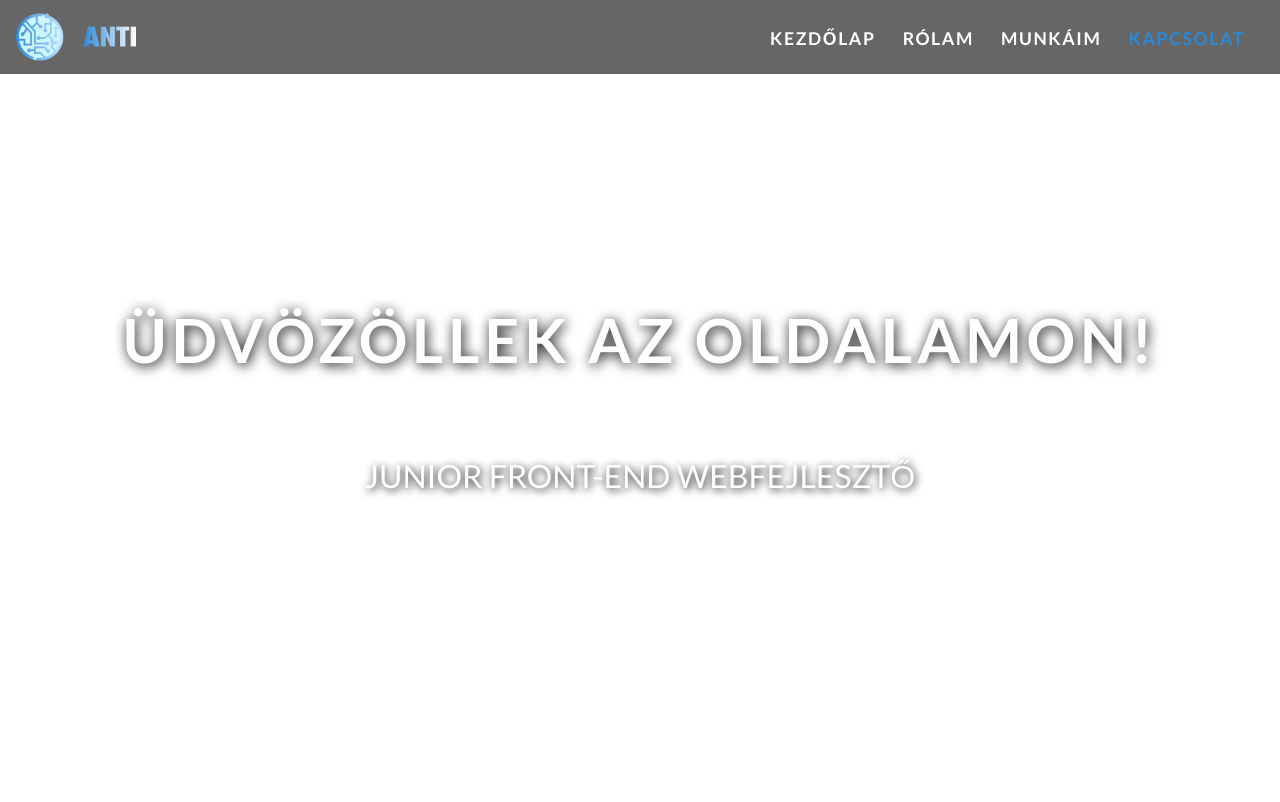
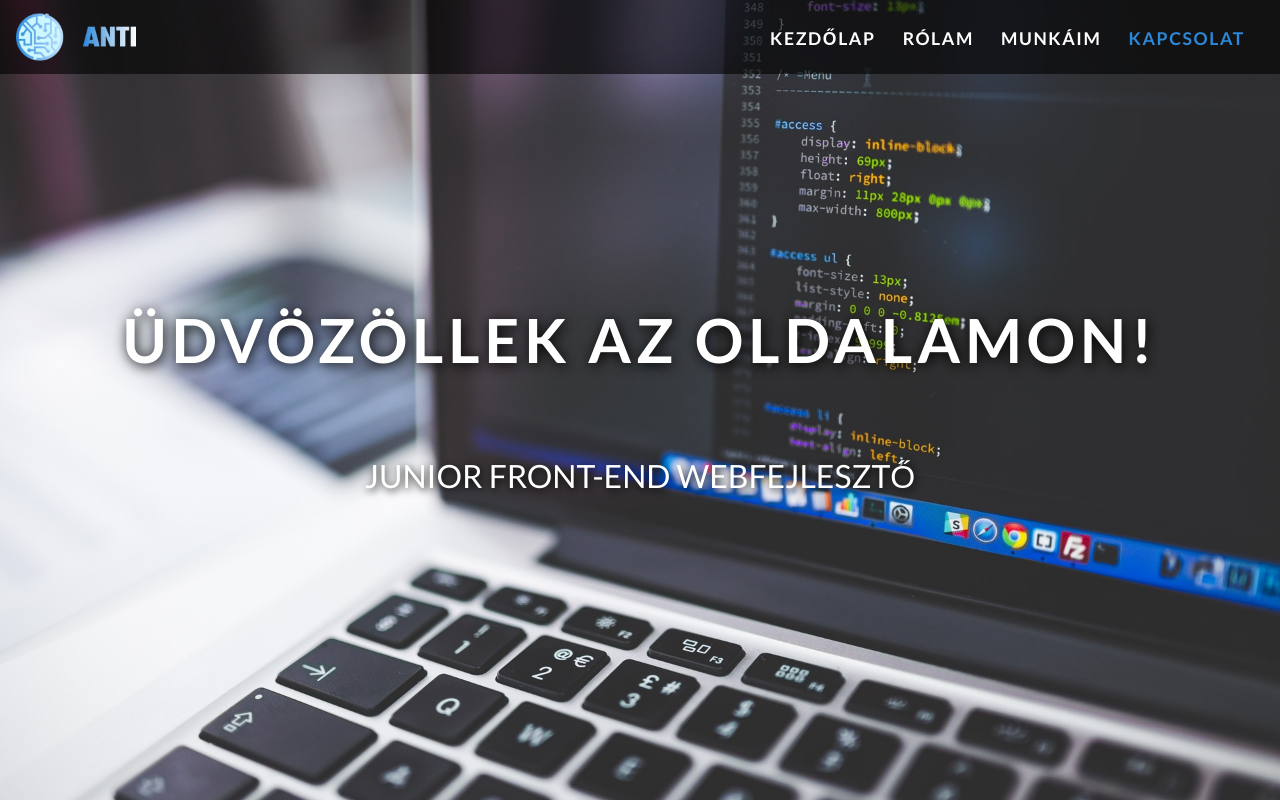
Before and after one commit to margitantal/Portfolio, a plain HTML site: page index.html in a window 1280 px wide. Shown: the top 802 px of the page. Drawn offline with nearby package versions, Linux system fonts and the light colour scheme.

Commit message:
Picture path

```diff
--- a/css/style.css
+++ b/css/style.css
@@ -123,11 +123,7 @@ hr.socket {
 }
 
 .home-inner {
-<<<<<<< HEAD
     background-image: url("https://margitantal.github.io/Portfolio/img/computer.jpg");
-=======
-    background-image: url("/img/computer.jpg");
->>>>>>> 86840bdaf703825ceb6cce852ec0de8d947e852c
 }
 
 .caption {
```
